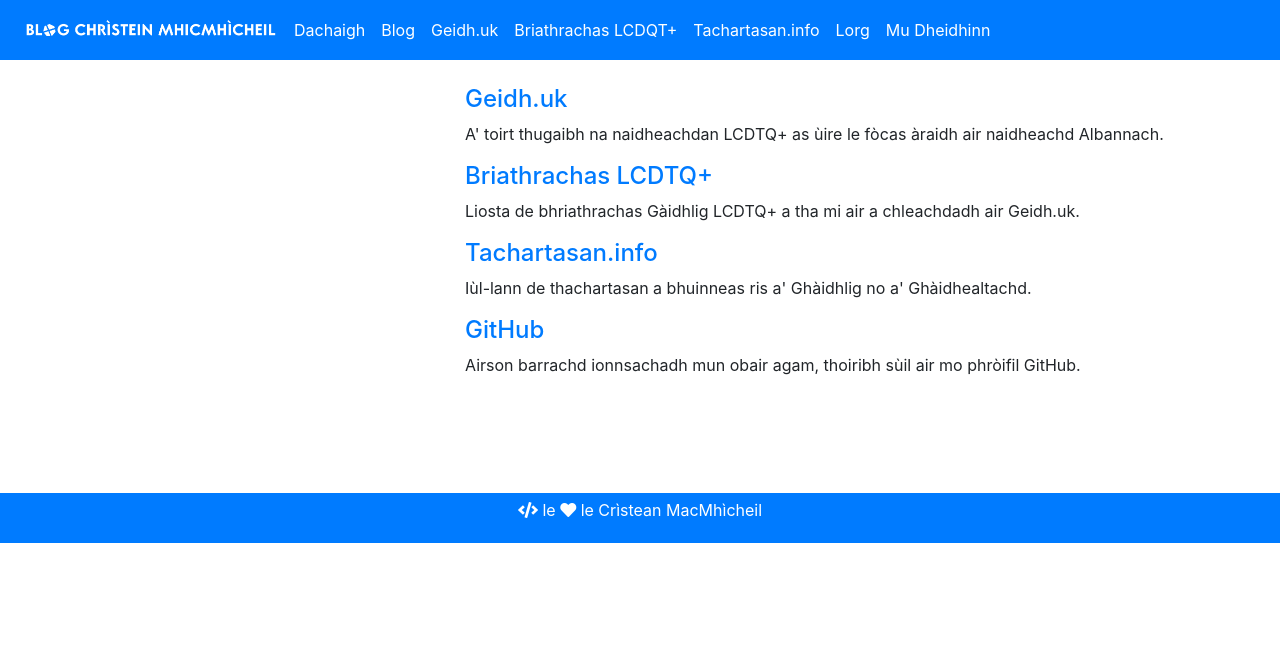
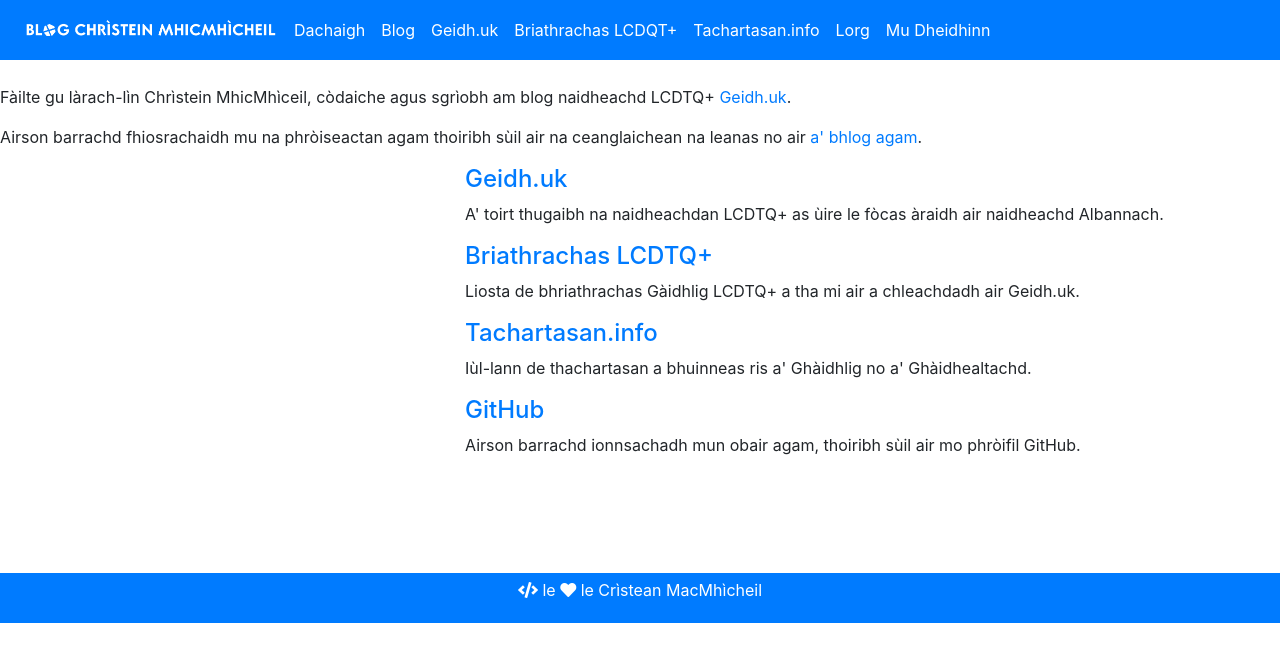
Before and after one commit to MacMhicheil/macmhicheil.github.io, a Jekyll site: the page built from index.html, in a window 1280 px wide. Shown: the top 662 px of the page. Built offline with Jekyll 4.4.1, drawn with Linux system fonts in a browser that asks for light colours; nearby versions of some CDN libraries.

Commit message:
Update index.html

```diff
--- a/index.html
+++ b/index.html
@@ -5,6 +5,10 @@
 layout: default
 title: Dachaigh
 ---
+
+<p>Fàilte gu làrach-lìn Chrìstein MhicMhìceil, còdaiche agus sgrìobh am blog naidheachd LCDTQ+ <a href="https://geidh.uk/">Geidh.uk</a>.</p>
+
+<p>Airson barrachd fhiosrachaidh mu na phròiseactan agam thoiribh sùil air na ceanglaichean na leanas no air <a href="{{ site.baseurl}}/blog" title="Blog Chrìstein MhicMhìcheil">a' bhlog agam</a>.</p>
 
 <div class="container">
   <div class="row">
```
